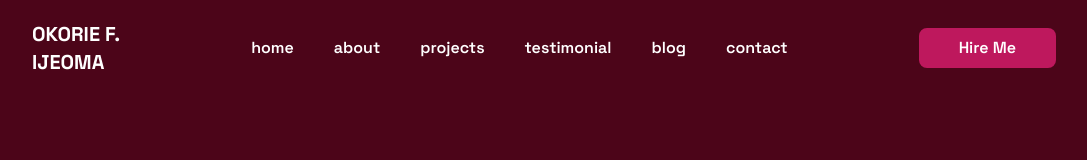
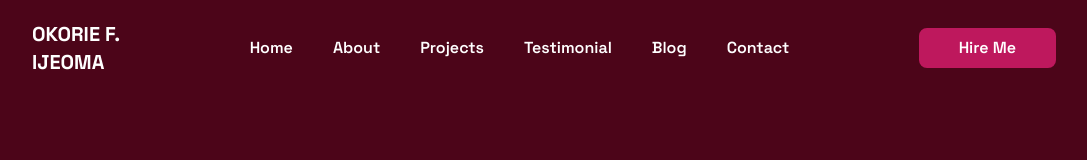
Before and after one commit to Idomason/paris-portfolio, a Next.js app: page / in a window 1280 px wide. Shown: the top 160 px of the page, without its empty margins (96-1183 px from the left). Built offline with nearby package versions, Linux system fonts and the light colour scheme.

Commit message:
edit nav-links

```diff
--- a/components/home/navbar/navbar.tsx
+++ b/components/home/navbar/navbar.tsx
@@ -39,7 +39,7 @@ export default function Navbar({ onOpenNav }: INavbarProp) {
             navLinks.length > 0 &&
             navLinks.map((link) => (
               <li key={link.id}>
-                <Link className="nav__link" href={link.url}>
+                <Link className="nav__link capitalize" href={link.url}>
                   {link.label}
                 </Link>
               </li>
```
